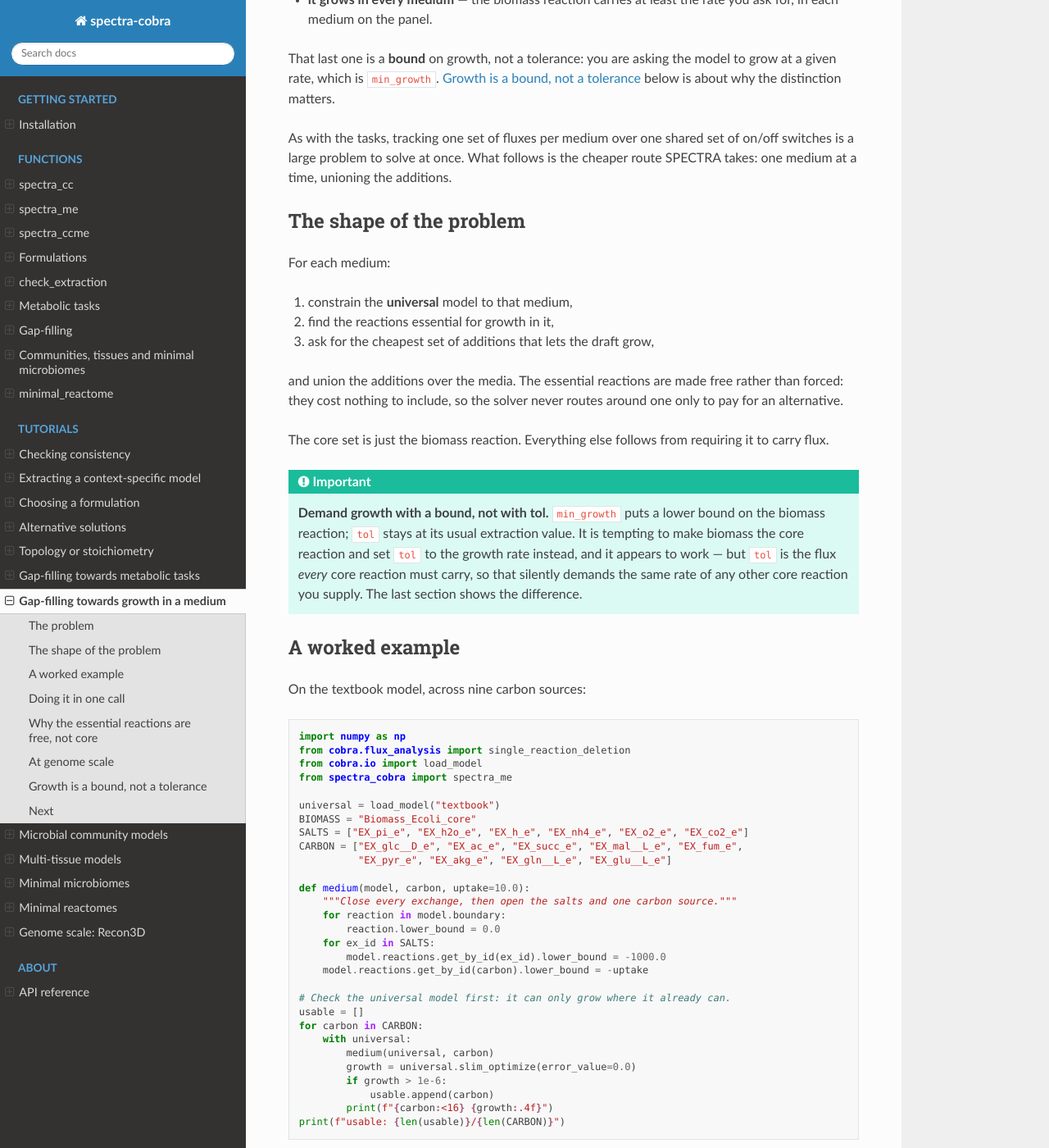
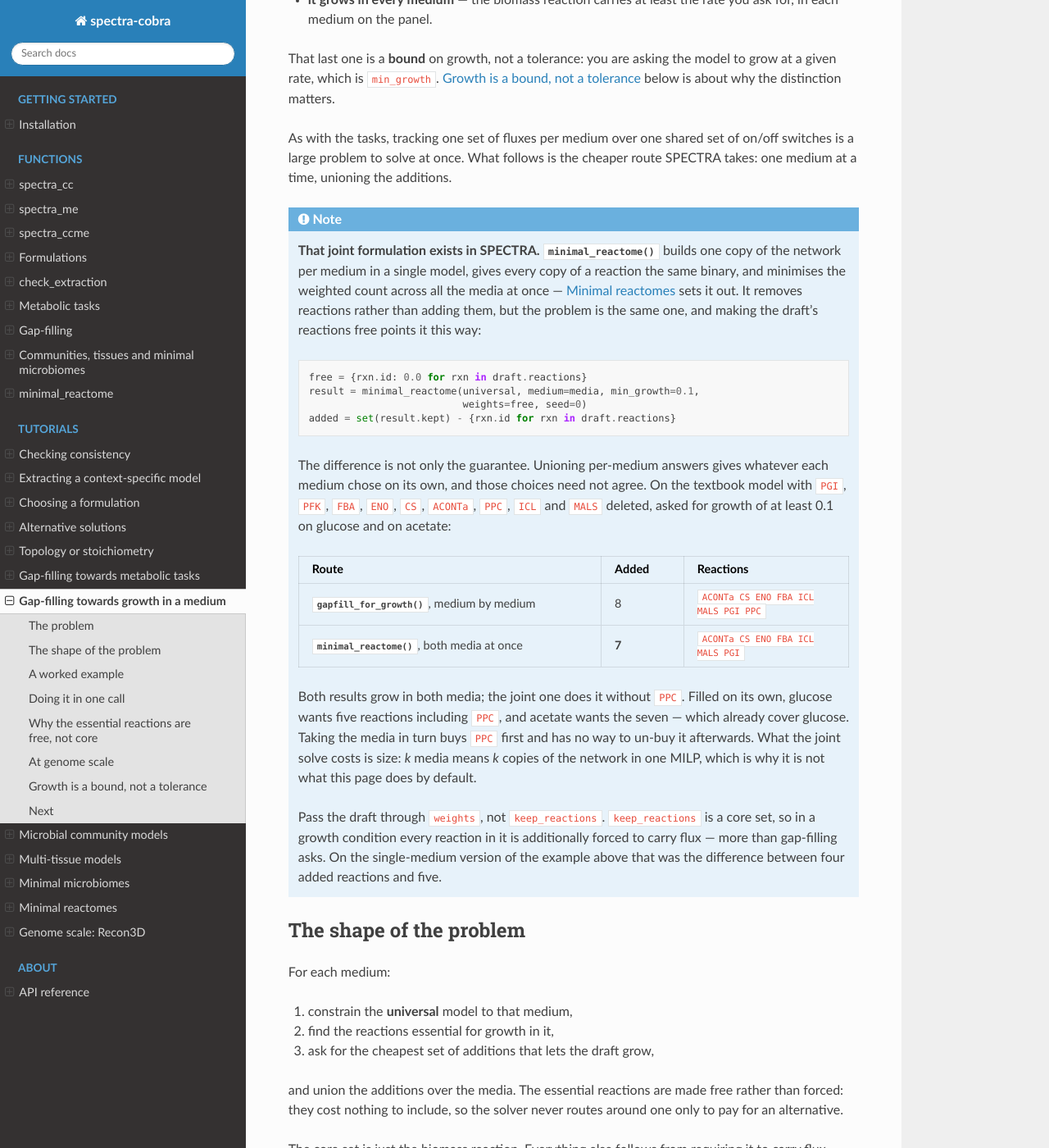
Before and after one commit to bisect-group/spectra-cobra, a Sphinx documentation site: the page built from docs/tutorials/gapfilling_media.rst, in a window 1280 px wide and 1400 px high, scrolled down 612 px. Shown: the whole window at 82% size. Built offline with Sphinx 7.4.7 and the Read the Docs theme 3.1.0, drawn with Linux system fonts in a browser that asks for light colours.

Commit message:
Point the gap-filling pages at the joint formulation they describe
Both pages introduce the exact problem -- one set of fluxes per condition
over one shared set of on/off switches -- and then say SPECTRA avoids
paying for it. That exact problem is minimal_reactome, which builds one
copy of the network per condition and minimises the weighted count across
all of them at once, and neither page said so.

Each now carries a note at that point: what the joint formulation is, how
to point a removal routine at a gap-filling question (the draft enters as
weights of zero, so only additions are paid for), and what it costs, which
is k copies of the network for k conditions.

Measured on the textbook model with nine reactions deleted, growth of at
least 0.1 required on glucose and on acetate: filling medium by medium
adds eight reactions, solving both media together adds seven. Glucose
filled alone wants PPC and acetate alone wants the seven that already
cover glucose, so taking the media in turn buys PPC and cannot un-buy it.

The notes also record the two arguments that make this work, both found by
getting them wrong first: pass the draft through weights rather than
keep_reactions, which is a core set and forces flux in a growth condition;
and pass growth_fraction=0.0 for a task list, since it defaults to 1.0 and
silently adds a full-growth condition.

Co-Authored-By: Claude Opus 5 (1M context) <noreply@anthropic.com>

```diff
--- a/docs/tutorials/gapfilling_media.rst
+++ b/docs/tutorials/gapfilling_media.rst
@@ -34,6 +34,56 @@ not a tolerance`_ below is about why the distinction matters.
 As with the tasks, tracking one set of fluxes per medium over one shared set
 of on/off switches is a large problem to solve at once. What follows is the
 cheaper route SPECTRA takes: one medium at a time, unioning the additions.
+
+.. note::
+
+   **That joint formulation exists in SPECTRA.**
+   :func:`~spectra_cobra.minimal_reactome` builds one copy of the network
+   per medium in a single model, gives every copy of a reaction the same
+   binary, and minimises the weighted count across all the media at once —
+   :doc:`minimal_reactome` sets it out. It removes reactions rather than
+   adding them, but the problem is the same one, and making the draft's
+   reactions free points it this way:
+
+   .. code-block:: python
+
+      free = {rxn.id: 0.0 for rxn in draft.reactions}
+      result = minimal_reactome(universal, medium=media, min_growth=0.1,
+                                weights=free, seed=0)
+      added = set(result.kept) - {rxn.id for rxn in draft.reactions}
+
+   The difference is not only the guarantee. Unioning per-medium answers
+   gives whatever each medium chose on its own, and those choices need not
+   agree. On the textbook model with ``PGI``, ``PFK``, ``FBA``, ``ENO``,
+   ``CS``, ``ACONTa``, ``PPC``, ``ICL`` and ``MALS`` deleted, asked for
+   growth of at least 0.1 on glucose and on acetate:
+
+   .. list-table::
+      :header-rows: 1
+      :widths: 55 15 30
+
+      * - Route
+        - Added
+        - Reactions
+      * - :func:`~spectra_cobra.gapfill_for_growth`, medium by medium
+        - 8
+        - ``ACONTa CS ENO FBA ICL MALS PGI PPC``
+      * - :func:`~spectra_cobra.minimal_reactome`, both media at once
+        - **7**
+        - ``ACONTa CS ENO FBA ICL MALS PGI``
+
+   Both results grow in both media; the joint one does it without ``PPC``.
+   Filled on its own, glucose wants five reactions including ``PPC``, and
+   acetate wants the seven — which already cover glucose. Taking the media
+   in turn buys ``PPC`` first and has no way to un-buy it afterwards. What the joint solve costs is size: *k*
+   media means *k* copies of the network in one MILP, which is why it is
+   not what this page does by default.
+
+   Pass the draft through ``weights``, not ``keep_reactions``.
+   ``keep_reactions`` is a core set, so in a growth condition every reaction
+   in it is additionally forced to carry flux — more than gap-filling asks.
+   On the single-medium version of the example above that was the
+   difference between four added reactions and five.
 
 The shape of the problem
 ------------------------
```
Also changed, not shown: docs/tutorials/gapfilling_tasks.rst (+38 -0 lines).
